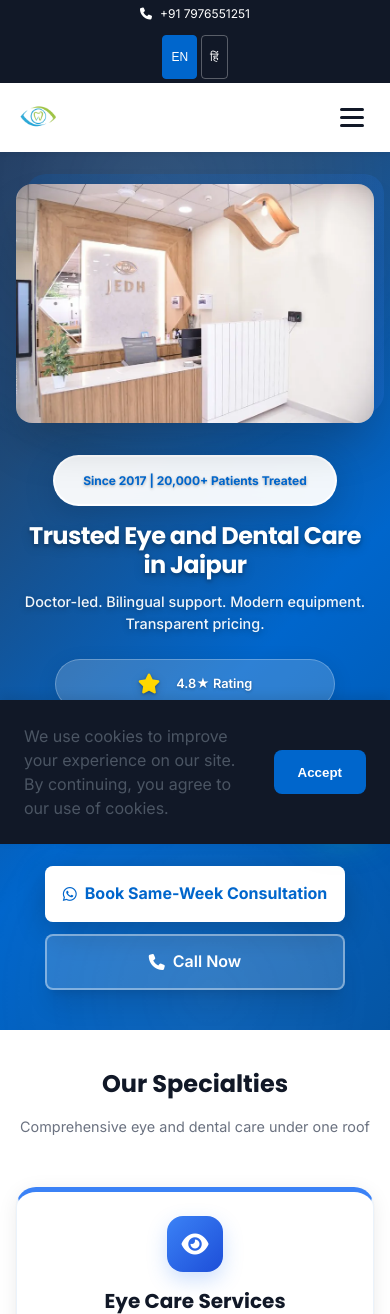
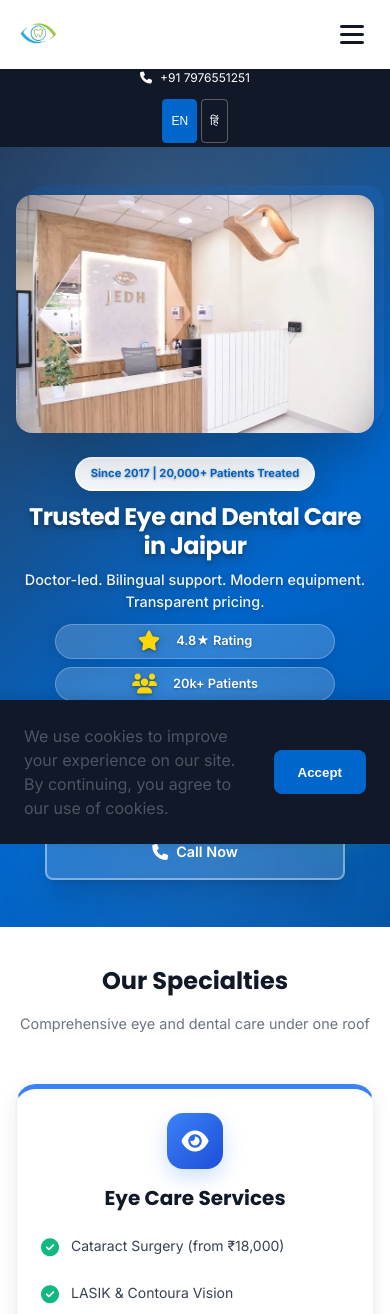
Before and after one commit to prak-gup/jedh-website, a PHP site: page /index.html in a window 390 px wide. Shown: the top 1314 px of the page. Run offline with PHP 8.4, Linux system fonts and the light colour scheme.

Commit message:
Fix header layout, hero viewport fit, team badge visibility, and persistent navbar
- Header nav: reduce gap and font size so all menu items fit in single row
- Hero section: use min-height: calc(100dvh - navbar) to fit within viewport
- Our Team badge: scope white text style to .nri-section only (was global)
- Navbar: change from sticky to fixed position for persistent visibility
- Add responsive adjustments for tablets, mobile, and short viewports

https://claude.ai/code/session_01BtVpgA6siyeXhc9un9Ar8r

```diff
--- a/css/fixes.css
+++ b/css/fixes.css
@@ -1220,7 +1220,7 @@ html {
     z-index: 2;
 }
 
-.section-badge {
+.nri-section .section-badge {
     display: inline-block !important;
     background: linear-gradient(135deg, rgba(255, 255, 255, 0.25), rgba(255, 255, 255, 0.15)) !important;
     color: #ffffff !important;
@@ -1955,3 +1955,165 @@ html {
         width: 100% !important;
     }
 }
+
+/* ===================================
+   HEADER & HERO LAYOUT FIXES
+   =================================== */
+
+/* 1. Make navbar persistent (fixed to top) */
+.navbar {
+    position: fixed !important;
+    top: 0;
+    left: 0;
+    right: 0;
+    width: 100%;
+    z-index: 1020 !important;
+}
+
+/* Push all page content below the fixed navbar using body padding */
+body {
+    padding-top: 76px !important;
+}
+
+/* 2. Nav menu in single row - reduce gap and link sizing (desktop only) */
+@media (min-width: 769px) {
+    .nav-menu {
+        gap: 4px !important;
+        flex-wrap: nowrap !important;
+    }
+
+    .nav-menu > li > a {
+        font-size: 0.85rem !important;
+        padding: 6px 8px !important;
+        white-space: nowrap !important;
+    }
+
+    .nav-cta .btn {
+        font-size: 0.8rem !important;
+        padding: 8px 12px !important;
+        white-space: nowrap !important;
+    }
+
+    .logo-img {
+        height: 50px !important;
+    }
+}
+
+/* 3. Hero section - fit within viewport on all screens */
+.hero {
+    min-height: calc(100dvh - 76px) !important;
+    display: flex !important;
+    align-items: center !important;
+    padding: var(--spacing-8) 0 !important;
+}
+
+.hero .container {
+    width: 100%;
+}
+
+.hero-content {
+    gap: var(--spacing-6) !important;
+}
+
+.hero-title {
+    font-size: clamp(1.75rem, 3.5vw, 3.5rem) !important;
+    margin-bottom: var(--spacing-3) !important;
+}
+
+.hero-subtitle {
+    margin-bottom: var(--spacing-4) !important;
+}
+
+.trust-badges {
+    margin-bottom: var(--spacing-6) !important;
+}
+
+/* === Responsive adjustments for hero viewport fit === */
+
+/* Tablets and smaller desktops */
+@media (max-width: 1024px) and (min-width: 769px) {
+    .nav-menu {
+        gap: 2px !important;
+    }
+
+    .nav-menu > li > a {
+        font-size: 0.8rem !important;
+        padding: 6px 6px !important;
+    }
+
+    .nav-cta .btn {
+        font-size: 0.75rem !important;
+        padding: 6px 10px !important;
+    }
+
+    .hero {
+        padding: var(--spacing-6) 0 !important;
+    }
+}
+
+/* Mobile */
+@media (max-width: 768px) {
+    body {
+        padding-top: 64px !important;
+    }
+
+    .hero {
+        min-height: calc(100dvh - 64px) !important;
+        padding: var(--spacing-6) 0 !important;
+    }
+
+    .hero-title {
+        font-size: clamp(1.5rem, 5vw, 2rem) !important;
+        margin-bottom: var(--spacing-2) !important;
+    }
+
+    .hero-subtitle {
+        font-size: 0.95rem !important;
+        margin-bottom: var(--spacing-3) !important;
+    }
+
+    .hero-badge {
+        font-size: 0.7rem !important;
+        padding: 6px 14px !important;
+        margin-bottom: var(--spacing-3) !important;
+    }
+
+    .trust-badges {
+        margin-bottom: var(--spacing-4) !important;
+        gap: var(--spacing-2) !important;
+    }
+
+    .badge-item {
+        padding: 6px 12px !important;
+        font-size: 0.8rem !important;
+    }
+
+    .hero-ctas {
+        gap: var(--spacing-2) !important;
+    }
+
+    .hero-ctas .btn {
+        padding: 10px 16px !important;
+        font-size: 0.9rem !important;
+    }
+}
+
+/* Short viewport screens (laptops with small height) */
+@media (max-height: 700px) {
+    .hero {
+        padding: var(--spacing-4) 0 !important;
+    }
+
+    .hero-title {
+        font-size: clamp(1.5rem, 3vw, 2.5rem) !important;
+    }
+
+    .trust-badges {
+        margin-bottom: var(--spacing-4) !important;
+    }
+
+    .badge-item {
+        padding: 4px 10px !important;
+        font-size: 0.8rem !important;
+    }
+}
--- a/index.html
+++ b/index.html
@@ -48,7 +48,7 @@
     <style>
     *{margin:0;padding:0;box-sizing:border-box}
     html{scroll-behavior:smooth}
-    body{font-family:var(--font-family-primary);font-size:var(--font-size-base);line-height:var(--line-height-normal);color:var(--color-neutral-900);background:var(--color-neutral-0);overflow-x:hidden}
+    body{font-family:var(--font-family-primary);font-size:var(--font-size-base);line-height:var(--line-height-normal);color:var(--color-neutral-900);background:var(--color-neutral-0);overflow-x:hidden;padding-top:76px}
     .container{max-width:var(--container-max-width);margin:0 auto;padding:0 var(--spacing-6)}
     h1,h2,h3,h4,h5,h6{font-family:var(--font-family-secondary);font-weight:var(--font-weight-semibold);line-height:var(--line-height-tight);margin-bottom:var(--spacing-4)}
     h1{font-size:clamp(2rem,5vw,3.5rem)}
@@ -61,15 +61,15 @@
     .language-switch{display:flex;gap:var(--spacing-1)}
     .lang-btn{background:transparent;color:var(--color-neutral-0);border:1px solid rgba(255,255,255,0.3);padding:var(--spacing-1) var(--spacing-3);border-radius:var(--radius-sm);cursor:pointer;font-size:var(--font-size-sm);transition:all var(--duration-base) var(--timing-ease)}
     .lang-btn.active,.lang-btn:hover{background:var(--color-primary-500);border-color:var(--color-primary-500)}
-    .navbar{background:var(--color-neutral-0);box-shadow:var(--shadow-sm);position:sticky;top:0;z-index:var(--z-index-sticky)}
+    .navbar{background:var(--color-neutral-0);box-shadow:var(--shadow-sm);position:fixed;top:0;left:0;right:0;width:100%;z-index:1020}
     .nav-wrapper{display:flex;align-items:center;justify-content:space-between;padding:var(--spacing-4) 0}
     .logo-img{height:60px;width:auto}
-    .nav-menu{display:flex;list-style:none;gap:var(--spacing-8);align-items:center}
+    .nav-menu{display:flex;list-style:none;gap:4px;align-items:center;flex-wrap:nowrap}
     .nav-menu a{color:var(--color-neutral-900);font-weight:var(--font-weight-medium);transition:color var(--duration-base) var(--timing-ease);display:flex;align-items:center;gap:var(--spacing-1);text-decoration:none}
     .nav-menu a:hover,.nav-menu a.active{color:var(--color-primary-500)}
     .mobile-menu-toggle{display:none;flex-direction:column;gap:5px;background:transparent;border:none;cursor:pointer;padding:var(--spacing-3);min-width:var(--touch-target-min);min-height:var(--touch-target-min);justify-content:center;align-items:center;z-index:calc(var(--z-index-sticky) + 1);position:relative}
     .mobile-menu-toggle span{display:block;width:28px;height:3px;background:var(--color-neutral-900);border-radius:var(--radius-full);transition:all var(--duration-base) var(--timing-ease);transform-origin:center}
-    .hero{padding:var(--spacing-16) 0;background:linear-gradient(135deg,#1a365d 0%,#1e4a7a 25%,#0066CC 60%,#0052A3 100%);position:relative;overflow:hidden}
+    .hero{padding:var(--spacing-8) 0;min-height:calc(100dvh - 76px);display:flex;align-items:center;background:linear-gradient(135deg,#1a365d 0%,#1e4a7a 25%,#0066CC 60%,#0052A3 100%);position:relative;overflow:hidden}
     .hero-content{display:grid;grid-template-columns:1fr;gap:var(--spacing-12);align-items:center;position:relative;z-index:1;text-align:center;max-width:900px;margin:0 auto}
     .hero-title{margin-bottom:var(--spacing-4);color:var(--color-neutral-0);text-shadow:0 2px 8px rgba(0,0,0,0.5),0 4px 16px rgba(0,0,0,0.3);font-weight:var(--font-weight-bold)}
     .hero-subtitle{font-size:var(--font-size-xl);color:var(--color-neutral-0);margin-bottom:var(--spacing-8);text-shadow:0 2px 6px rgba(0,0,0,0.4),0 1px 3px rgba(0,0,0,0.3);font-weight:var(--font-weight-medium)}
```
